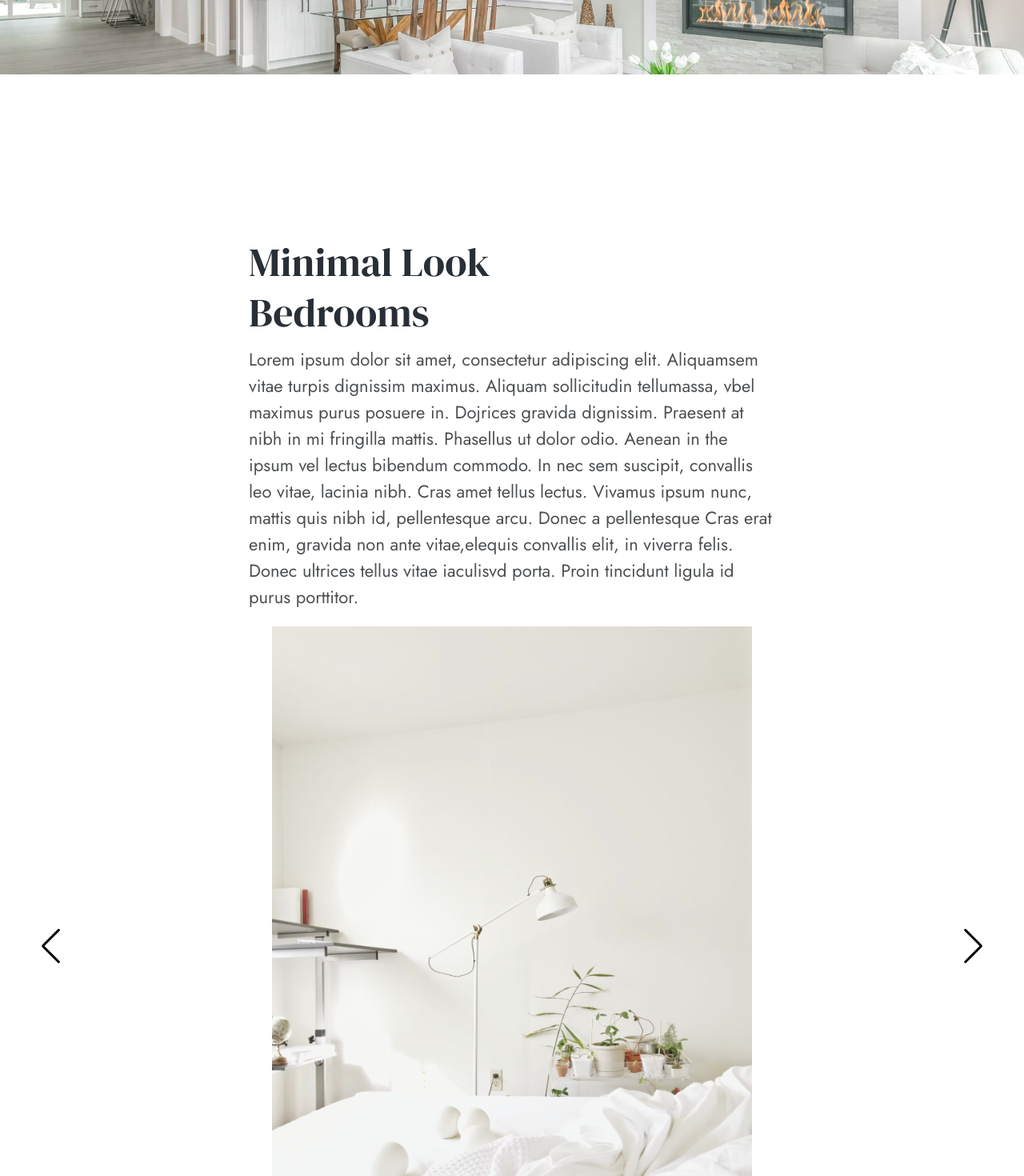
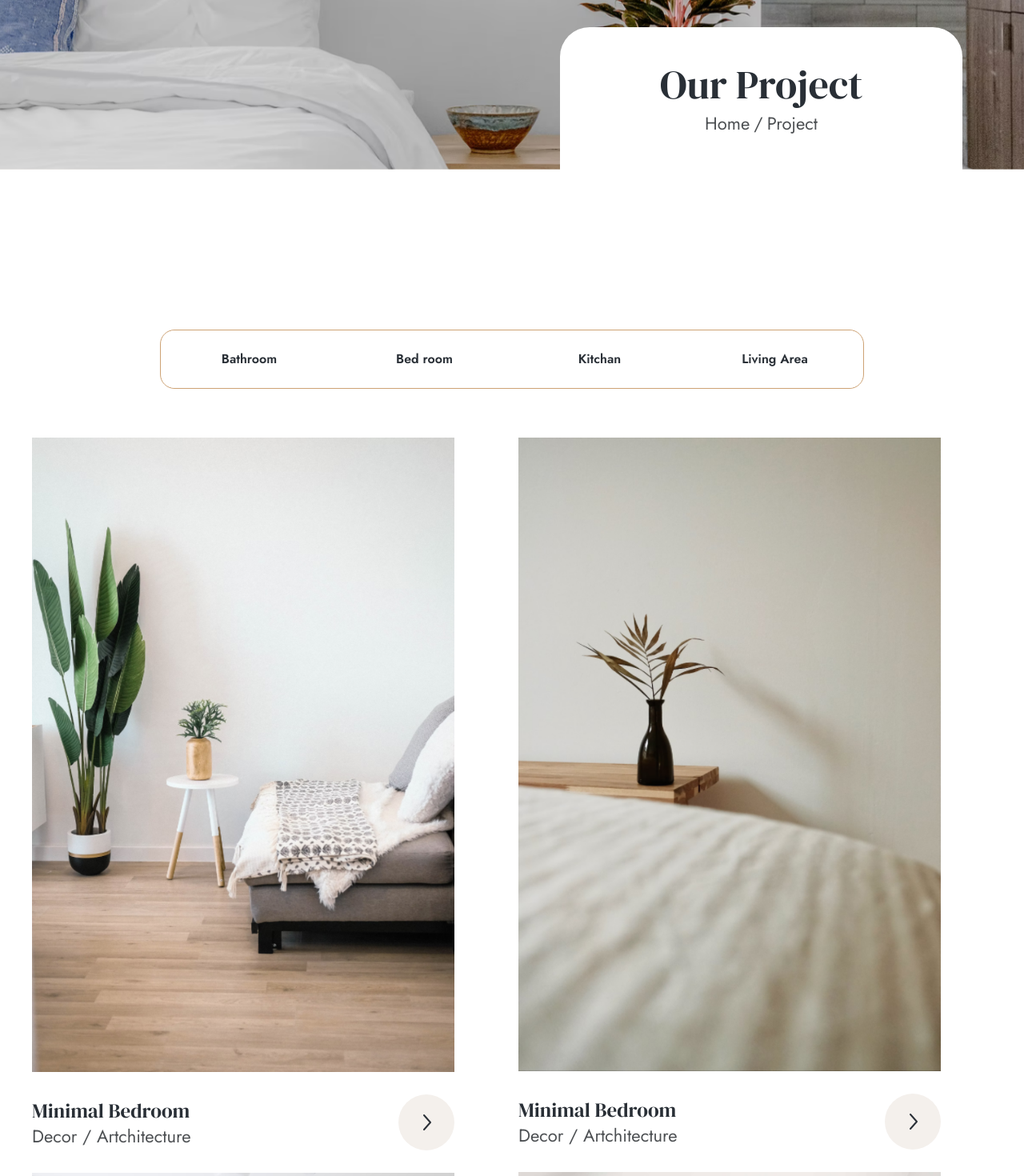
Before and after one commit to Ramzesss/Interno-site-vue3, a Vue app: page /Project in a window 1280 px wide. Shown: the part 300-1770 px from the top of the page at 80% size. Built offline with nearby package versions, Linux system fonts and the light colour scheme.

Commit message:
added router vue

```diff
--- a/package.json
+++ b/package.json
@@ -11,6 +11,7 @@
     "postcss": "^8.4.35",
     "swiper": "^11.0.7",
     "vue": "^3.2.13",
+    "vue-router": "^4.3.0",
     "vuex": "^4.0.0"
   },
   "devDependencies": {
--- a/src/App.vue
+++ b/src/App.vue
@@ -3,7 +3,8 @@
   <!-- <Blog />  -->
   <!-- <BlogDetails /> -->
   <!-- <Project/> -->
-  <ProjectDetails />
+  <!-- <ProjectDetails /> -->
+    <router-view></router-view>
 
 </template>
 
@@ -12,7 +13,7 @@
 // import Blog from '@/pages/Blog.vue'
 // import BlogDetails from '@/pages/BlogDetails.vue';
 // import Project from '@/pages/Project.vue'
-import ProjectDetails from '@/pages/ProjectDetails.vue'
+// import ProjectDetails from '@/pages/ProjectDetails.vue'
 
 export default {
   name: 'App',
@@ -21,7 +22,7 @@ export default {
     // Blog,
     // BlogDetails,
     // Project,
-    ProjectDetails,
+    // ProjectDetails,
 
 },
 
--- a/src/components/Footer.vue
+++ b/src/components/Footer.vue
@@ -3,13 +3,13 @@
         <div class="footer__columns">
             <div class="footer__columns-info">
                 <div class="footer__icon-home">
-                    <a href="index.html">
+                    <router-link to="/">
                         <svg width="34" height="34" viewBox="0 0 34 34" fill="none" xmlns="http://www.w3.org/2000/svg">
                             <path
                                 d="M0 34.0003H13.4588V24.499C13.4588 22.4853 15.0898 20.8543 17.1035 20.8543C19.1172 20.8543 20.7482 22.4853 20.7482 24.499V34.0003H33.9975V0C15.2211 0 0 15.2211 0 34.0003Z"
                                 fill="#CDA274" />
                         </svg>
-                    </a>
+                    </router-link>
                     <h2 class="footer__name">Interno</h2>
                 </div>
                 <p class="footer__text">It is a long established fact that a reader will be distracted lookings.</p>
@@ -33,9 +33,9 @@
             <div class="footer__columns-pages">
                 <h3 class="footer__pages-name">Pages</h3>
                 <div class="footer__pages-link">
-                    <a class="pages__link" href="index.html">Home</a>
-                    <a class="pages__link" href="#">Project</a>
-                    <a class="pages__link" href="blog.html">Blog</a>
+                    <router-link to="/" class="pages__link">Home</router-link>
+                    <router-link to="/Project" class="pages__link">Project</router-link>
+                    <router-link to="/Blog" class="pages__link">Blog</router-link>
                 </div>
 
             </div>
--- a/src/components/Header.vue
+++ b/src/components/Header.vue
@@ -1,19 +1,19 @@
 <template>
     <header class="nav__top center">
         <div class="nav__icon">
-            <a href="index.html">
+            <router-link to="/">
                 <svg width="34" height="34" viewBox="0 0 34 34" fill="none" xmlns="http://www.w3.org/2000/svg">
                     <path
                         d="M0 34.0003H13.4588V24.499C13.4588 22.4853 15.0898 20.8543 17.1035 20.8543C19.1172 20.8543 20.7482 22.4853 20.7482 24.499V34.0003H33.9975V0C15.2211 0 0 15.2211 0 34.0003Z"
                         fill="#CDA274" />
                 </svg>
-            </a>
+            </router-link>
             <h2 class="nav__name">Interno</h2>
         </div>
         <div class="nav__link">
-            <a class="nav__link-btn" href="index.html">Home</a>
-            <a class="nav__link-btn" href="#">Project</a>
-            <a class="nav__link-btn" href="blog.html">Blog</a>
+            <router-link to="/" class="nav__link-btn" >Home</router-link>
+            <router-link to="/Project" class="nav__link-btn" >Project</router-link>
+            <router-link to="/Blog" class="nav__link-btn" >Blog</router-link>
         </div>
     </header>
 </template>
--- a/src/main.js
+++ b/src/main.js
@@ -1,7 +1,8 @@
 import { createApp } from 'vue'
 import App from './App.vue'
 import store from './store'
+import router from './router'
 
 import '../src/assets/css/main.css'
 
-createApp(App).use(store).mount('#app')
+createApp(App).use(store).use(router).mount('#app')
--- a/src/pages/Blog.vue
+++ b/src/pages/Blog.vue
@@ -5,9 +5,9 @@
         <div class="blog__top-title ">
             <h2 class="blog__top-name">Articles & News</h2>
             <div class="blog__top-link">
-                <a class="blog__top-btn" href="index.html">Home</a>
+                <router-link to="/" class="blog__top-btn" >Home</router-link>
                 <p class="blog__top-slash">/</p>
-                <a class="blog__top-btn" href="blog.html">Blog</a>
+                <router-link to="/Blog" class="blog__top-btn">Blog</router-link>
             </div>
         </div>
 
@@ -25,13 +25,13 @@
                     classica.</p>
                 <div class="blog__body-date">
                     <p>26 December,2022</p>
-                    <a href="blog-details.html">
+                    <router-link to="/BlogDetails">
                         <svg width="52" height="53" viewBox="0 0 52 53" fill="none" xmlns="http://www.w3.org/2000/svg">
                             <circle cx="26" cy="26.5" r="26" fill="#F4F0EC" />
                             <path d="M23.771 33.1855L29.7139 26.4998L23.771 19.8141" stroke="#292F36" stroke-width="2"
                                 stroke-linecap="round" stroke-linejoin="round" />
                         </svg>
-                    </a>
+                    </router-link>
                 </div>
             </div>
 
@@ -53,13 +53,13 @@
                 </div>
                 <div class="col__item-link">
                     <p class="col__text">{{ item.data }}</p>
-                    <a href="blog-details.html">
+                    <router-link to="/BlogDetails">
                         <svg width="52" height="53" viewBox="0 0 52 53" fill="none" xmlns="http://www.w3.org/2000/svg">
                             <circle cx="26" cy="26.267" r="26" fill="#F4F0EC" />
                             <path d="M23.7714 32.9527L29.7143 26.267L23.7714 19.5813" stroke="#292F36" stroke-width="2"
                                 stroke-linecap="round" stroke-linejoin="round" />
                         </svg>
-                    </a>
+                    </router-link>
                 </div>
             </div>
         </div>
--- a/src/pages/Project.vue
+++ b/src/pages/Project.vue
@@ -25,7 +25,7 @@
                         <p class="project__body-text">{{ detail.text }}</p>
                     </div>
                     <div class="project__body-link">
-                        <a href="#">
+                        <router-link to="/ProjectDetails">
                             <svg width="70.000000" height="70.000000" viewBox="0 0 70 70" fill="none"
                                 xmlns="http://www.w3.org/2000/svg" xmlns:xlink="http://www.w3.org/1999/xlink">
                                 <desc>
@@ -38,7 +38,7 @@
                                     stroke-width="2.000000" stroke-linejoin="round" stroke-linecap="round" />
                             </svg>
 
-                        </a>
+                        </router-link>
                     </div>
                 </div>
                 <a  class="project__body-star">
--- /dev/null
+++ b/src/router/index.js
@@ -0,0 +1,42 @@
+import { createRouter, createWebHistory } from "vue-router";
+import Home from "@/pages/Home.vue";
+import Blog from "@/pages/Blog.vue";
+import BlogDetails from "@/pages/BlogDetails.vue";
+import Project from "@/pages/Project.vue";
+import ProjectDetails from "@/pages/ProjectDetails.vue";
+
+
+const routes = [
+    {
+        path: "/",
+        component: Home
+    },
+    {
+        path: "/Blog",
+        component: Blog
+    },
+    {
+        path: "/BlogDetails",
+        component: BlogDetails
+    },
+    {
+        path: "/Project",
+        component: Project
+    },
+    {
+        path: "/ProjectDetails",
+        component: ProjectDetails
+    },
+
+];
+const router = createRouter({
+    history: createWebHistory(process.env.BASE_URL),
+    routes,
+    scrollBehavior () {
+        return {
+            top: 0
+        }
+    }
+})
+
+export default router
```
Also changed, not shown: 1 other file (tests, documents, lock files or other folders).
